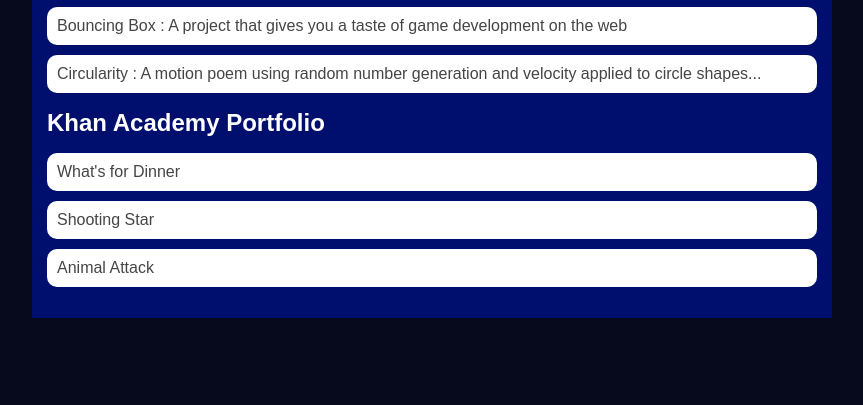
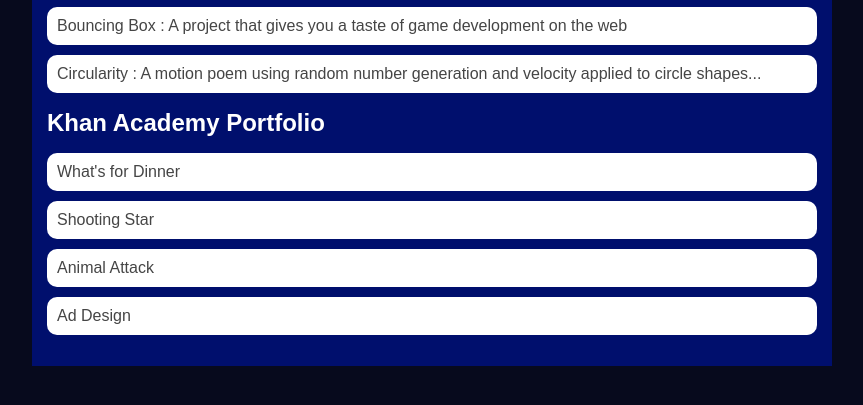
Before and after one commit to RossBarker1/RossBarker1.github.io, a plain HTML site: page portfolio.html in a window 1280 px wide. Shown: the part 257-662 px from the top of the page, without its empty margins (208-1071 px from the left). Drawn offline with Linux system fonts and the light colour scheme.

Commit message:
Added Ad Design to portfolio

```diff
--- a/portfolio.html
+++ b/portfolio.html
@@ -34,6 +34,7 @@
                         <li><a href="https://www.khanacademy.org/computer-programming/spin-off-of-project-whats-for-dinner/4688634215579648?authuser=0">What's for Dinner</a></li>
                         <li><a href="https://www.khanacademy.org/computer-programming/spin-off-of-project-shooting-star/4615765515223040">Shooting Star </a></li>
                         <li><a href="https://www.khanacademy.org/computer-programming/spin-off-of-project-animal-attack/5560177337483264?authuser=0">Animal Attack</a></li>
+                        <li><a href="https://www.khanacademy.org/computer-programming/spin-off-of-project-ad-design/5720611833167872">Ad Design</a></li>
                     </ul>
                 </div>
             </main>
```
